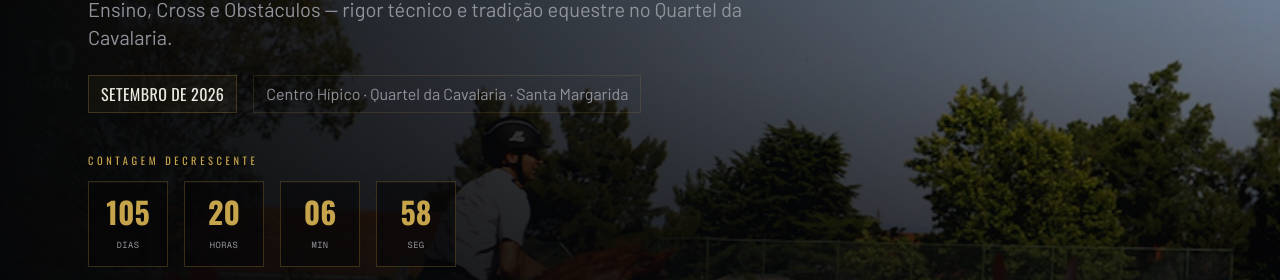
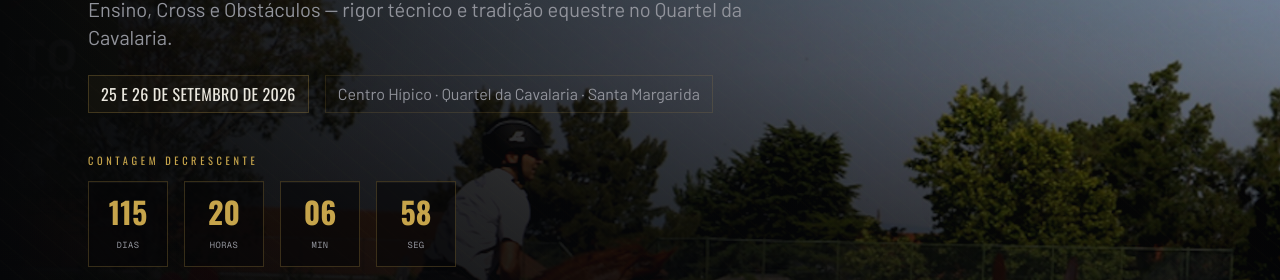
Before and after one commit to tfazenda1980/ocarrista, a Next.js app: page /eventos/cnc/2026 in a window 1280 px wide. Shown: the part 332-612 px from the top of the page. Built offline with nearby package versions, Linux system fonts and the light colour scheme; no server answers; the database is empty.

Commit message:
Actualizar o CNC 2026 para 25 e 26 de Setembro e activar o destaque na homepage.
A prova entra na janela de três semanas da entrada, como o Workshop e o Challenger.

Co-authored-by: Cursor <cursoragent@cursor.com>

```diff
--- a/app/components/sections/eventos.tsx
+++ b/app/components/sections/eventos.tsx
@@ -13,9 +13,9 @@ const events = [
   },
   {
     title: "Concurso Nacional Combinado",
-    meta: "EDIÇÃO ANUAL · ENSINO · CROSS · OBSTÁCULOS",
+    meta: "25 E 26 SET 2026 · ENSINO · CROSS · OBSTÁCULOS",
     description:
-      "Prova equestre de Concurso Completo (CCE): Ensino, Cross e Obstáculos — documentação, provas e informação para concorrentes no Centro Hípico.",
+      "Prova equestre de Concurso Completo (CCE): Ensino, Cross e Obstáculos — 25 e 26 de Setembro no Centro Hípico do Quartel da Cavalaria.",
     icon: <IconTarget />,
     href: "/eventos/cnc",
     backgroundImage: CNC_SRC,
--- a/content/events/cnc/2026.json
+++ b/content/events/cnc/2026.json
@@ -6,14 +6,15 @@
   "edition": "CNC 2026",
   "slogan": "Ensino, Cross e Obstáculos — rigor técnico e tradição equestre no Quartel da Cavalaria.",
   "rationale": "O Concurso Completo de Equitação (CCE) é a prova equestre que combina três disciplinas: Ensino (harmonia e precisão), Cross (resistência, terreno e obstáculos naturais) e Obstáculos (gymnastique sobre saltos). O Concurso Nacional Combinado da Brigada Mecanizada e do Quartel da Cavalaria reúne atletas e cavaleiros em diferentes níveis — da iniciação ao preliminar. Este espaço contém a documentação oficial e divulgação útil, tais como ordens de entrada, croquis de percursos e os resultados alcançados.",
-  "date": "2026-09-15T08:00:00+01:00",
-  "dateDisplay": "Setembro de 2026",
+  "date": "2026-09-25T08:00:00+01:00",
+  "endDate": "2026-09-26T18:00:00+01:00",
+  "dateDisplay": "25 e 26 de Setembro de 2026",
   "location": "Centro Hípico · Quartel da Cavalaria · Santa Margarida",
   "heroImage": "/images/cnc.png",
   "cardImage": "/images/cnc.png",
   "seo": {
     "title": "Concurso Nacional Combinado 2026 | O Carrista",
-    "description": "Prova equestre militar de Ensino, Cross e Obstáculos — programa, provas, documentos e informação útil para concorrentes."
+    "description": "Concurso Nacional Combinado 2026, 25 e 26 de Setembro, no Quartel da Cavalaria — Ensino, Cross e Obstáculos, programa, provas e informação útil para concorrentes."
   },
   "openingNote": {
     "title": "Nota de Abertura",
```
